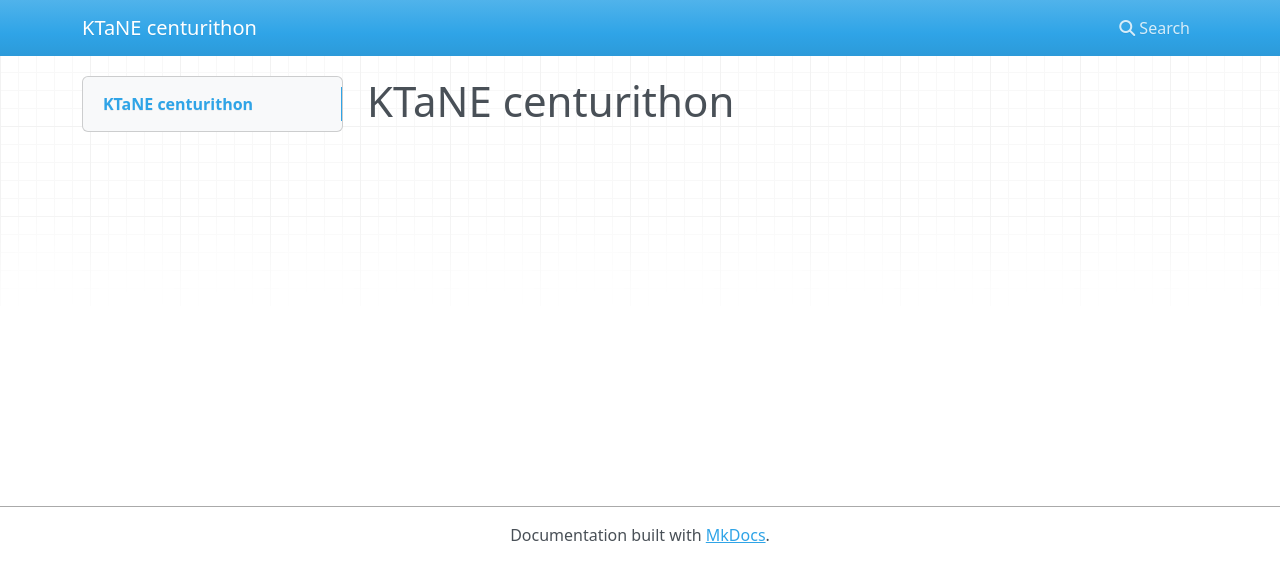
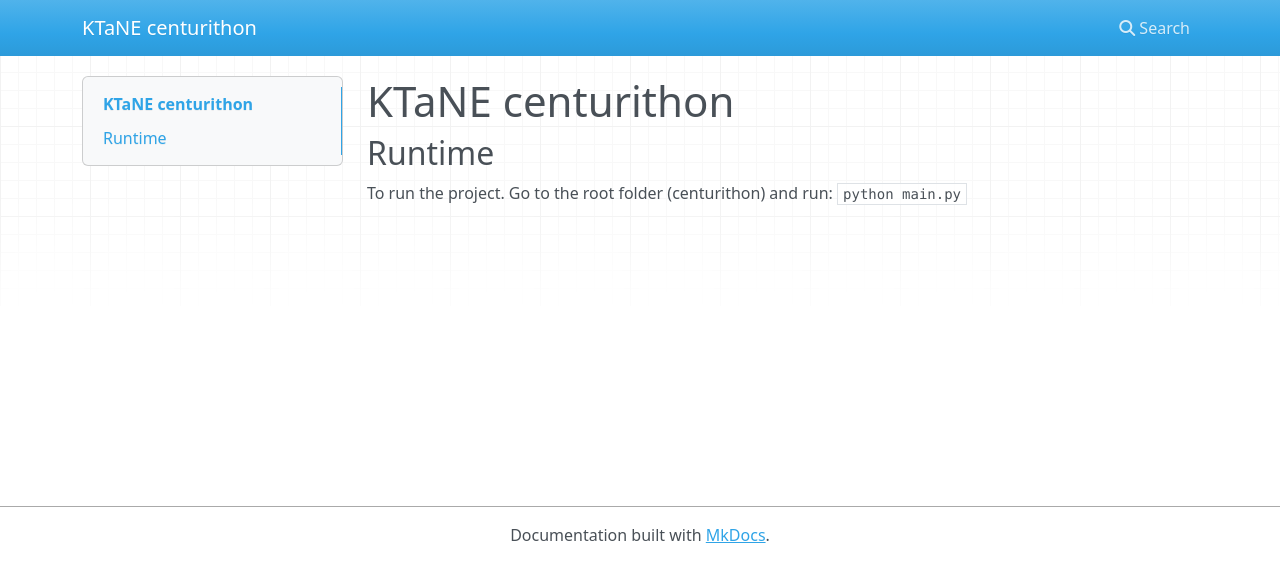
Before and after one commit to Underlyingglitch/centurithon, an MkDocs documentation site: the page built from docs/index.md, in a window 1280 px wide. Shown: the top 582 px of the page. Built offline with MkDocs 1.6.1, drawn with Linux system fonts in a browser that asks for light colours; nearby versions of some CDN libraries.

Commit message:
Update index.md

```diff
--- a/docs/index.md
+++ b/docs/index.md
@@ -1 +1,6 @@
 # KTaNE centurithon
+
+## Runtime
+
+To run the project. Go to the root folder (centurithon) and run:
+`python main.py`
```
